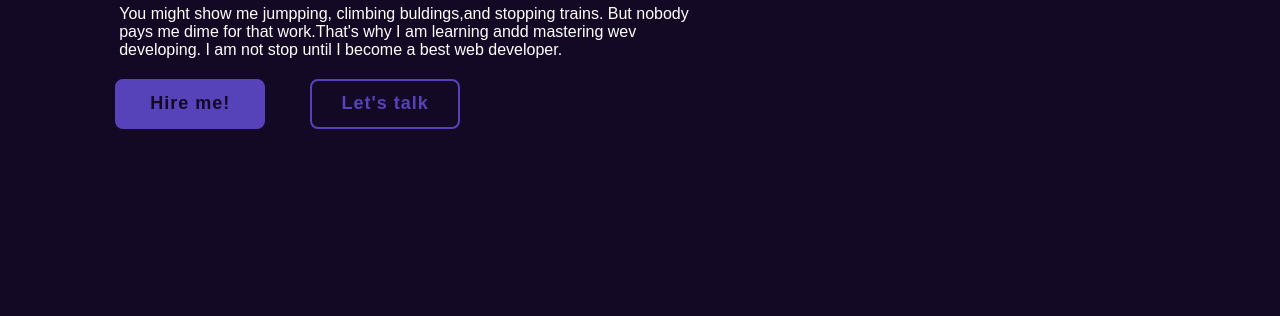
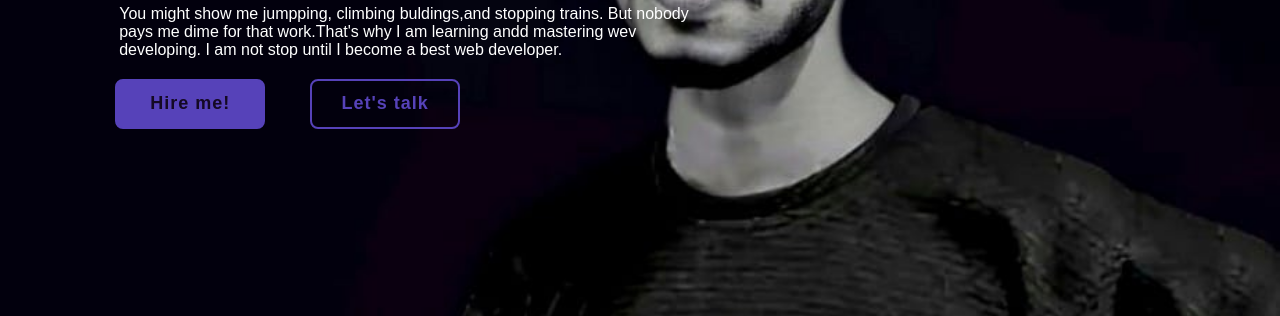
Before and after one commit to arafatphero/arafat-personal-portfilio.com, a plain HTML site: page index.html in a window 1280 px wide. Shown: the part 398-714 px from the top of the page. Drawn offline with nearby package versions, Linux system fonts and the light colour scheme; a script that the page names is missing; files whose address does not match are found by name.

Commit message:
Update index.html

```diff
--- a/index.html
+++ b/index.html
@@ -81,7 +81,7 @@ section{
     display: flex;
     align-items: center;
     padding: 0 9%;
-    background: url(image/web 2.jpg) no-repeat;
+    background: url(image/web-bg.jpg) no-repeat;
     background-size: cover;
     background-position:center ;
 }
```
